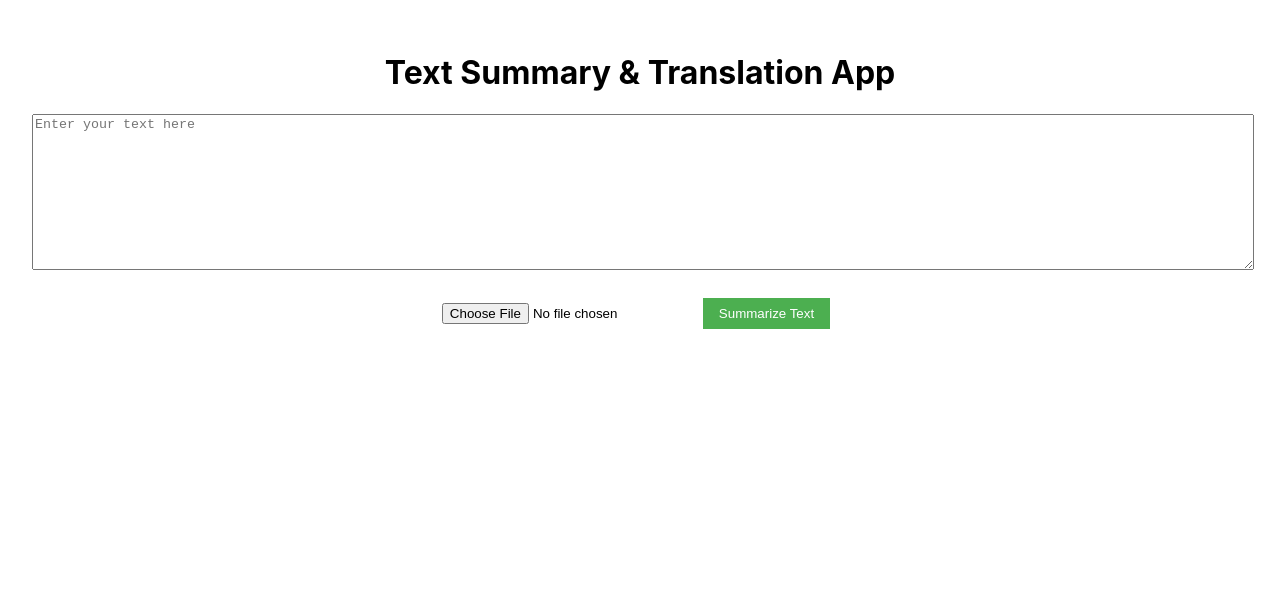
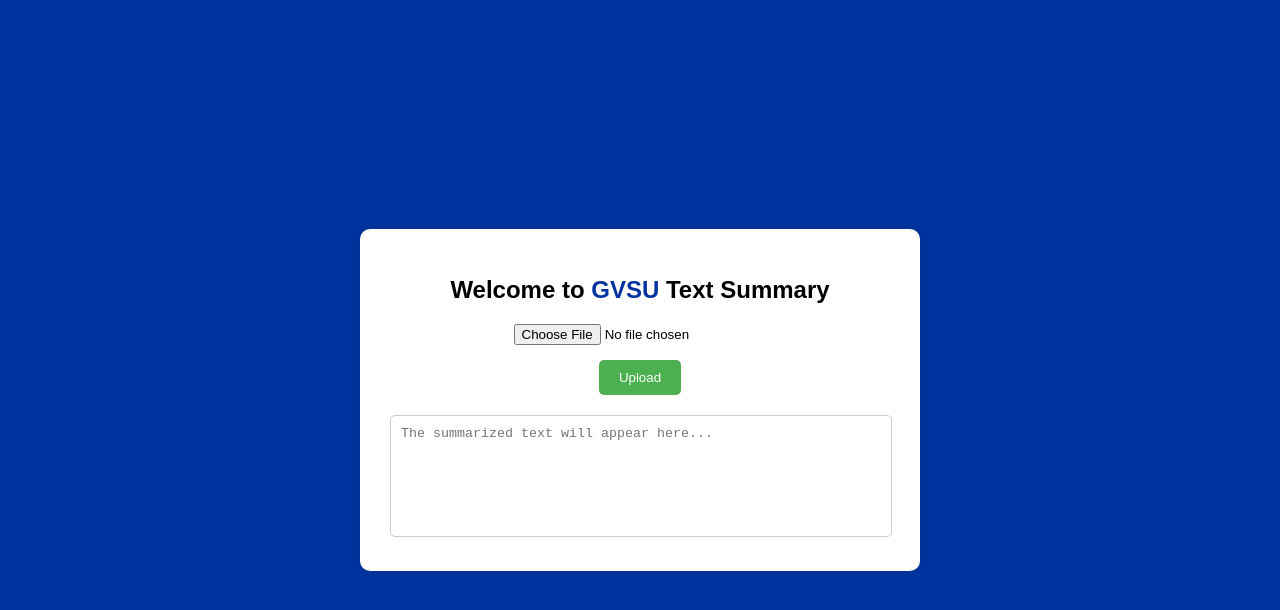
Before and after one commit to ramrockety/GVTextSummary, a React (Create React App) app in the folder text-summary-app/: page / in a window 1280 px wide. Shown: the top 610 px of the page. Built offline with nearby package versions, Linux system fonts and the light colour scheme.

Commit message:
making the UI/UX fit with the expected one

```diff
--- a/text-summary-app/src/App.css
+++ b/text-summary-app/src/App.css
@@ -1,27 +1,68 @@
-.App {
-  text-align: center;
-  padding: 2rem;
+body {
+  font-family: Arial, sans-serif;
+  background-color: rgba(0, 51, 160, 255);
+  margin: 0;
+  padding: 0;
+  display: flex;
+  justify-content: center;
+  align-items: center;
+  height: 100vh;
 }
 
-textarea {
-  width: 100%;
-  height: 150px;
-  margin-bottom: 1rem;
+.container {
+  text-align: center;
+  background-color: white;
+  padding: 30px;
+  border-radius: 10px;
+  box-shadow: 0 0 10px rgba(0, 0, 0, 0.1);
+  width: 500px;
 }
 
-button {
-  margin: 0.5rem;
-  padding: 0.5rem 1rem;
+h1 {
+  font-size: 24px;
+  margin-bottom: 20px;
+}
+
+.highlight {
+  color: rgba(0, 51, 160, 255);
+}
+
+.file-upload {
+  margin-bottom: 10px;
+}
+
+.file-upload input[type="file"] {
+  display: block;
+  margin: 15px auto;
+}
+
+.upload-button {
+  margin-bottom: 20px;
+}
+
+.upload-button input[type="submit"] {
+  padding: 10px 20px;
   background-color: #4CAF50;
   color: white;
   border: none;
+  border-radius: 5px;
   cursor: pointer;
 }
 
-button:hover {
+.upload-button input[type="submit"]:hover {
   background-color: #45a049;
 }
 
-h2, h3 {
-  margin-top: 1.5rem;
+.output-textarea {
+  margin-top: 20px;
+  margin-right: 20px;
 }
+
+.output-textarea textarea {
+  width: 100%;
+  height: 100px;
+  padding: 10px;
+  border: 1px solid #ccc;
+  border-radius: 5px;
+  resize: none;
+}
--- a/text-summary-app/src/App.js
+++ b/text-summary-app/src/App.js
@@ -1,112 +1,37 @@
-import React, { useState } from 'react';
+import React, { useState } from "react";
 import './App.css';
 
 function App() {
-  const [text, setText] = useState('');
-  const [summary, setSummary] = useState('');
-  const [translations, setTranslations] = useState({});
-  const [audioFiles, setAudioFiles] = useState([]);
+  const [summary, setSummary] = useState("");
 
-  // Handle file input or text input
-  const handleTextChange = (event) => {
-    setText(event.target.value);
+  const handleFileUpload = (e) => {
+    // Add functionality to handle file upload here
+    const file = e.target.files[0];
+    console.log("File uploaded:", file);
+    // You can implement file reading, text summarization, and translation logic here
   };
 
-  const handleFileUpload = (event) => {
-    const file = event.target.files[0];
-    const reader = new FileReader();
-    reader.onload = (e) => setText(e.target.result);
-    reader.readAsText(file);
-  };
-
-  const summarizeText = async () => {
-    // API call for summarizing the text
-    // Replace with real API request
-    const summaryResponse = await fetch('https://api.example.com/summarize', {
-      method: 'POST',
-      body: JSON.stringify({ text }),
-    });
-    const data = await summaryResponse.json();
-    setSummary(data.summary);
-  };
-
-  const translateText = async (language) => {
-    // API call for translating text
-    const translateResponse = await fetch('https://api.example.com/translate', {
-      method: 'POST',
-      body: JSON.stringify({ text: summary, targetLanguage: language }),
-    });
-    const data = await translateResponse.json();
-    setTranslations((prev) => ({ ...prev, [language]: data.translation }));
-  };
-
-  const generateAudio = async (language) => {
-    // API call to get audio files for the translated text
-    const audioResponse = await fetch('https://api.example.com/text-to-speech', {
-      method: 'POST',
-      body: JSON.stringify({ text: translations[language], language }),
-    });
-    const audioBlob = await audioResponse.blob();
-    const audioUrl = URL.createObjectURL(audioBlob);
-    setAudioFiles((prev) => [...prev, { language, audioUrl }]);
-  };
-
-  const downloadFile = (fileUrl, fileName) => {
-    const link = document.createElement('a');
-    link.href = fileUrl;
-    link.download = fileName;
-    link.click();
+  const handleSubmit = () => {
+    // Simulate summary generation (replace with actual logic)
+    setSummary("This is the summarized text.");
   };
 
   return (
-    <div className="App">
-      <h1>Text Summary & Translation App</h1>
-
-      <div>
+    <div className="container">
+      <h1>Welcome to <span className="highlight">GVSU</span> Text Summary</h1>
+      <div className="file-upload">
+        <input type="file" name="file" id="file" onChange={handleFileUpload} />
+      </div>
+      <div className="upload-button">
+        <input type="submit" value="Upload" onClick={handleSubmit} />
+      </div>
+      <div className="output-textarea">
         <textarea
-          value={text}
-          onChange={handleTextChange}
-          placeholder="Enter your text here"
-        />
-        <input type="file" onChange={handleFileUpload} />
-        <button onClick={summarizeText}>Summarize Text</button>
+          placeholder="The summarized text will appear here..."
+          value={summary}
+          readOnly
+        ></textarea>
       </div>
-
-      {summary && (
-        <div>
-          <h2>Summary:</h2>
-          <p>{summary}</p>
-        </div>
-      )}
-
-      {summary && (
-        <div>
-          <h2>Translate Summary</h2>
-          <button onClick={() => translateText('fr')}>Translate to French</button>
-          <button onClick={() => translateText('es')}>Translate to Spanish</button>
-          <button onClick={() => translateText('de')}>Translate to German</button>
-        </div>
-      )}
-
-      {Object.keys(translations).map((lang) => (
-        <div key={lang}>
-          <h3>Translation in {lang}:</h3>
-          <p>{translations[lang]}</p>
-          <button onClick={() => generateAudio(lang)}>Generate Audio</button>
-          {audioFiles.find((file) => file.language === lang) && (
-            <button
-              onClick={() =>
-                downloadFile(
-                  audioFiles.find((file) => file.language === lang).audioUrl,
-                  `audio_${lang}.mp3`
-                )
-              }
-            >
-              Download Audio
-            </button>
-          )}
-        </div>
-      ))}
     </div>
   );
 }
```
